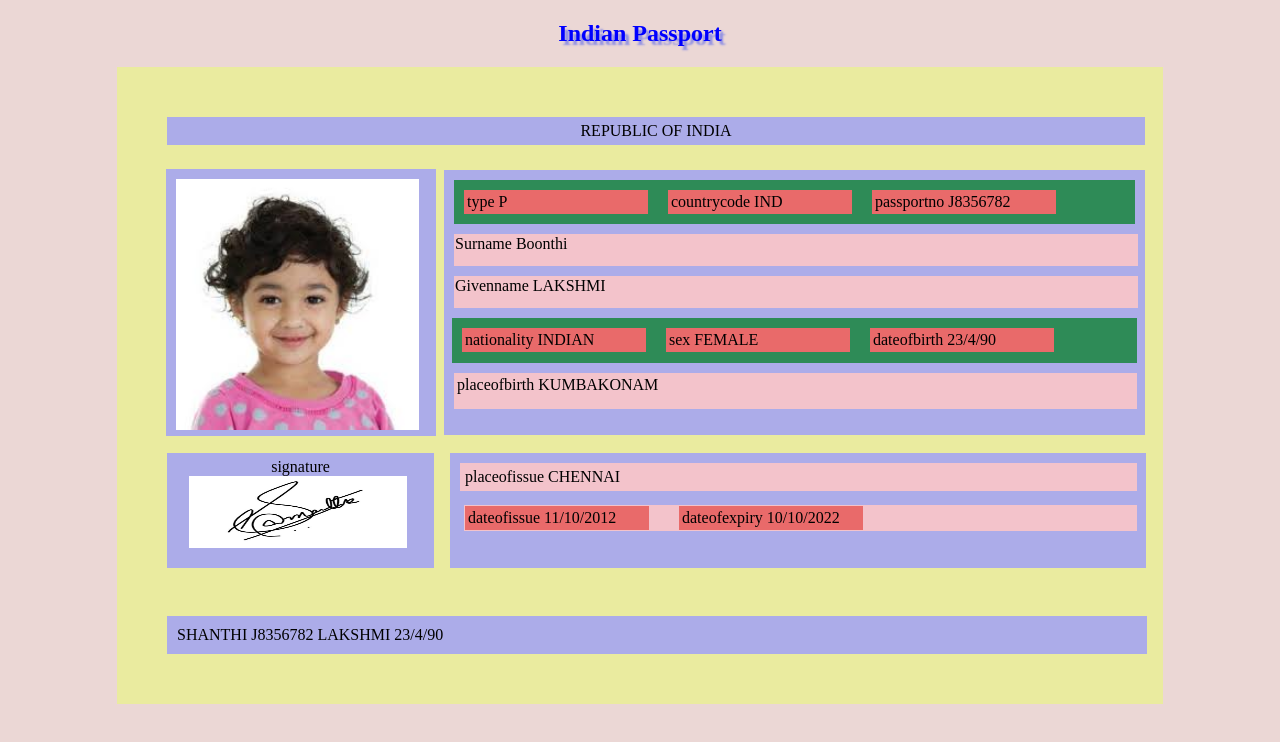
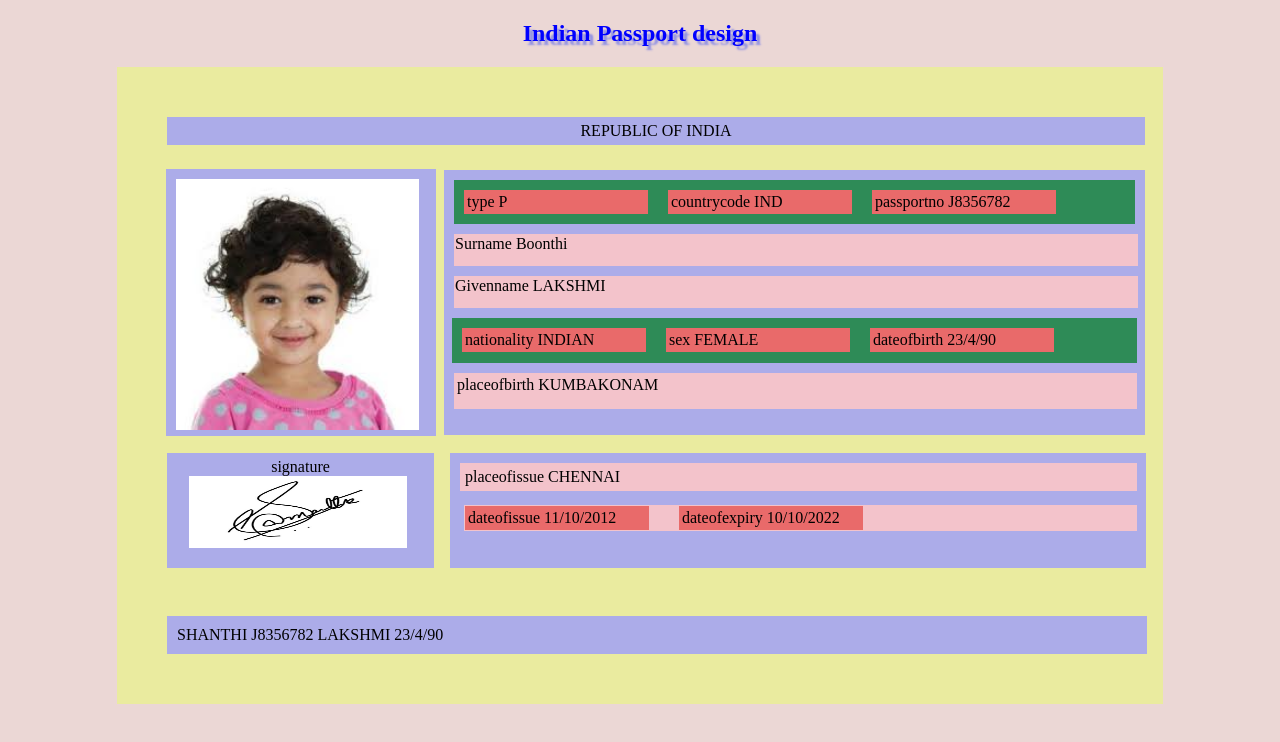
Before and after one commit to priyapearl/htmlpassport, a plain HTML site: page index.html in a window 1280 px wide. Drawn offline with Linux system fonts and the light colour scheme.

Commit message:
changed title

```diff
--- a/index.html
+++ b/index.html
@@ -9,7 +9,7 @@
 <body>
 
     <section>
-        <h1>Indian Passport</h1>
+        <h1>Indian Passport design</h1>
 
         <div class="passport">
             <div class="countryname">REPUBLIC OF INDIA</div>
```
